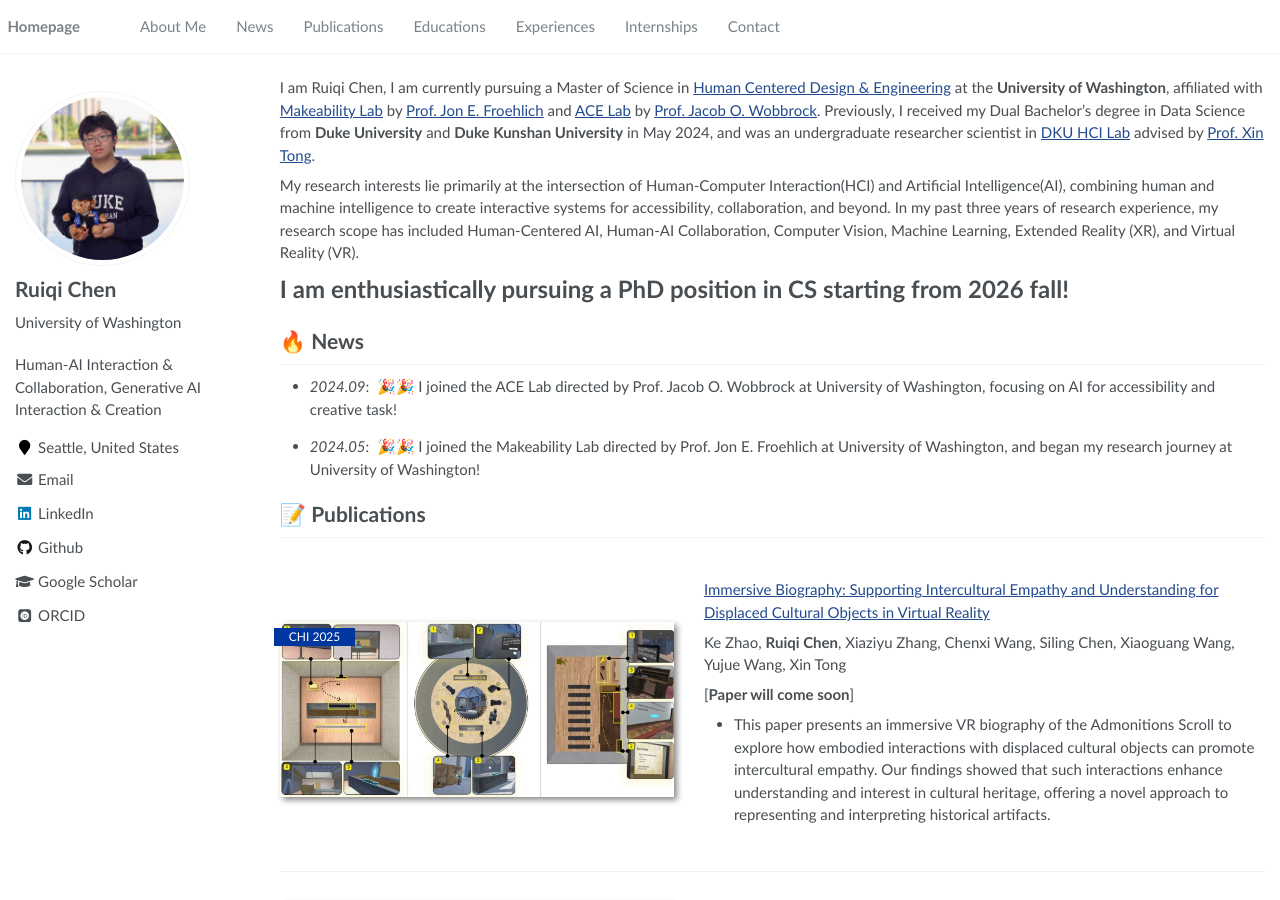
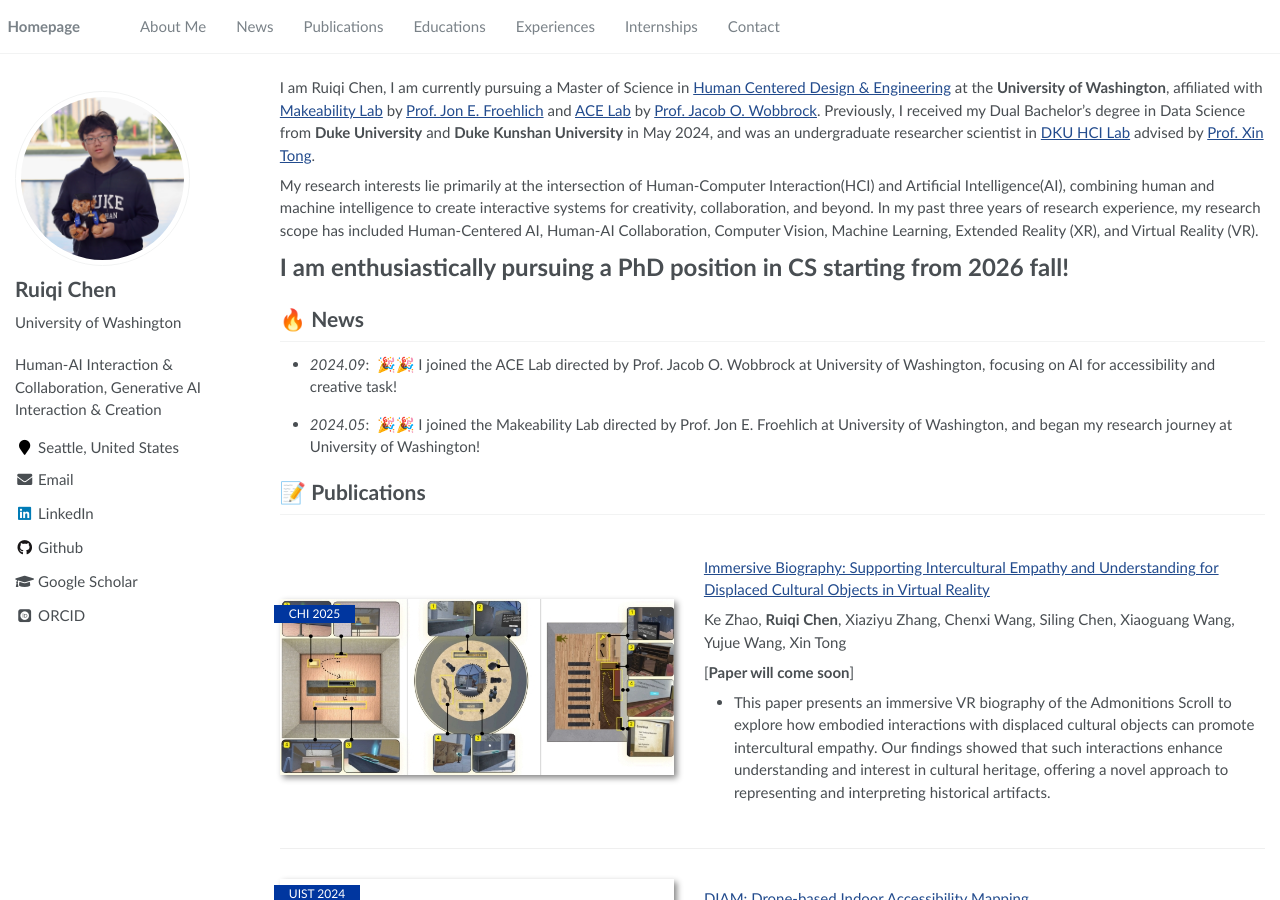
Before and after one commit to Ruiqi-Chen-0216/Ruiqi-Chen-0216.github.io, a Jekyll site: the page built from _pages/home.md, in a window 1280 px wide and 900 px high. Built offline with Jekyll 4.4.1, drawn with Linux system fonts in a browser that asks for light colours; some web fonts are replaced; some of the changed text lies outside the part shown.

Commit message:
Update home.md

```diff
--- a/_pages/home.md
+++ b/_pages/home.md
@@ -17,7 +17,7 @@
 
 I am Ruiqi Chen, I am currently pursuing a Master of Science in  [Human Centered Design & Engineering](https://www.hcde.washington.edu/) at the **University of Washington**, affiliated with [Makeability Lab](https://makeabilitylab.cs.washington.edu/) by [Prof. Jon E. Froehlich](https://jonfroehlich.github.io/) and [ACE Lab](https://depts.washington.edu/acelab/index.html) by [Prof. Jacob O. Wobbrock](https://faculty.washington.edu/wobbrock/). Previously, I received my Dual Bachelor's degree in Data Science from **Duke University** and **Duke Kunshan University** in May 2024, and was an undergraduate researcher scientist in [DKU HCI Lab](https://arkxlab.github.io/) advised by [Prof. Xin Tong](https://scholar.google.ca/citations?user=XIM08ZwAAAAJ&hl=en).
 
-My research interests lie primarily at the intersection of Human-Computer Interaction(HCI) and Artificial Intelligence(AI), combining human and machine intelligence to create interactive systems for accessibility, collaboration, and beyond. In my past three years of research experience, my research scope has included Human-Centered AI, Human-AI Collaboration, Computer Vision, Machine Learning, Extended Reality (XR), and Virtual Reality (VR).
+My research interests lie primarily at the intersection of Human-Computer Interaction(HCI) and Artificial Intelligence(AI), combining human and machine intelligence to create interactive systems for creativity, collaboration, and beyond. In my past three years of research experience, my research scope has included Human-Centered AI, Human-AI Collaboration, Computer Vision, Machine Learning, Extended Reality (XR), and Virtual Reality (VR).
 
 **<span style="font-size: 24px;">I am enthusiastically pursuing a PhD position in CS starting from 2026 fall!</span>**
 
@@ -164,9 +164,9 @@
   * Contribute to two research projects, focusing on HCI, AR and MR.
 
 
-# 💻 Internships
+<!-- # 💻 Internships
 - *2023.07 - 2023.08*, Artificial Intelligence Engineer Intern, Nanjing Institute of Mathware Technology, China.
-- *2021.06 - 2021.08*, Software Engineering Process Group Intern, China Unicom Smart Connection Technology, China.
+- *2021.06 - 2021.08*, Software Engineering Process Group Intern, China Unicom Smart Connection Technology, China. -->
 
 # 📧 Contact Me
 - If you have a research project related to Human-AI, especially on GAI & HAI creativity, and are looking for a collaborator proficient in AI algorithms, please feel free to contact me!
```
